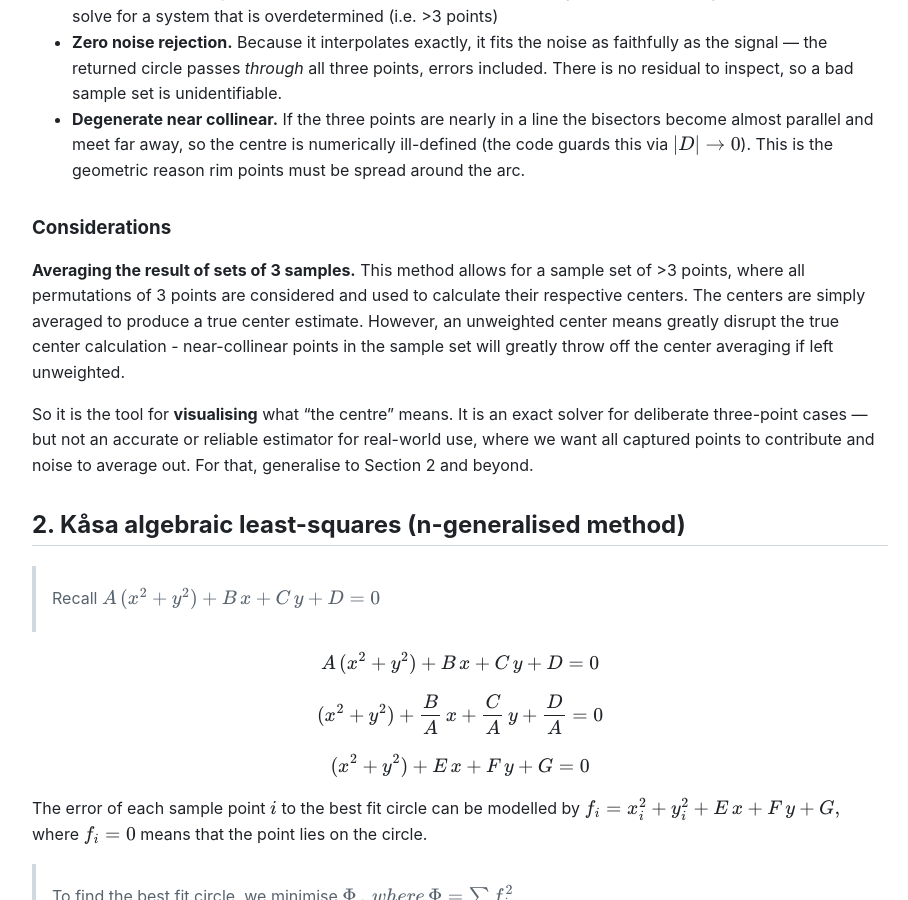
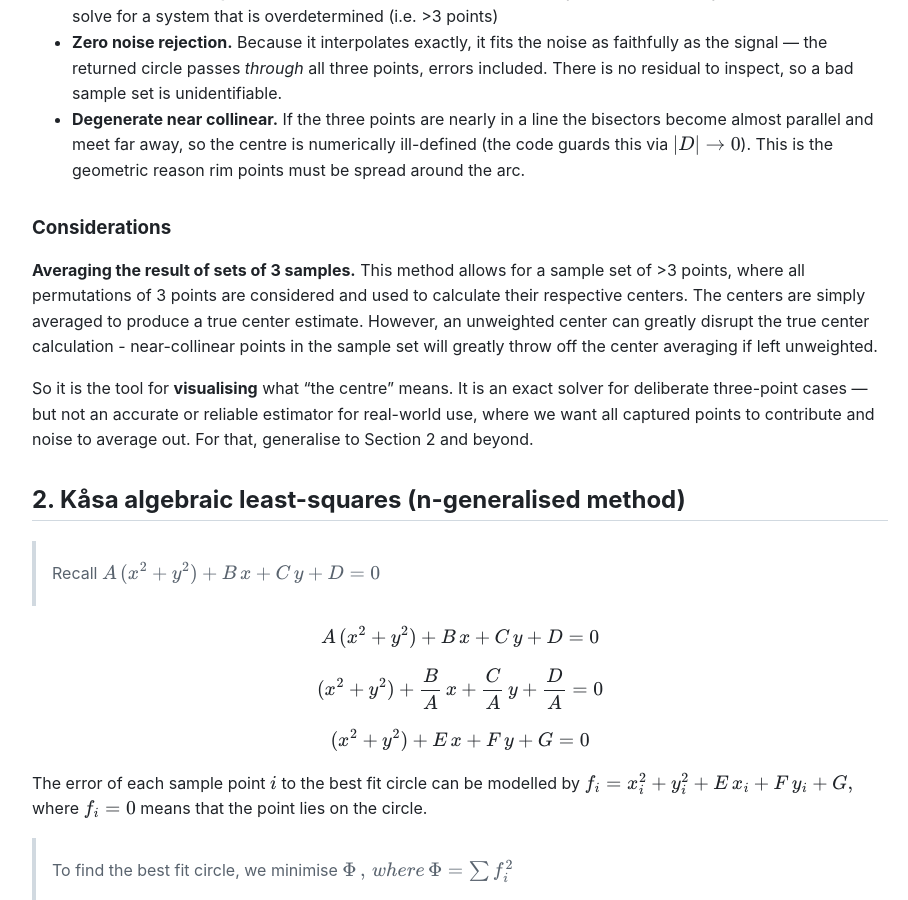
Before and after one commit to alexanderYaw/nanotec-controller, a Jekyll site: the page built from docs/developer-guide/ChuckCenterFindingAnalysis.md, in a window 1280 px wide and 900 px high, scrolled down 2807 px. Shown: the whole window, without its empty margins (180-1088 px from the left). Built offline with Jekyll 4.4.1, drawn with Linux system fonts in a browser that asks for light colours; some of the changed text lies outside the part shown.

Commit message:
Fix logical issues

```diff
--- a/docs/developer-guide/ChuckCenterFindingAnalysis.md
+++ b/docs/developer-guide/ChuckCenterFindingAnalysis.md
@@ -114,7 +114,7 @@ $R = \sqrt{(x_1 - a)^2 + (y_1 - b)^2}$.
   points must be spread around the arc.
 
 ### Considerations
-**Averaging the result of sets of 3 samples.** This method allows for a sample set of >3 points, where all permutations of 3 points are considered and used to calculate their respective centers. The centers are simply averaged to produce a true center estimate. However, an unweighted center means greatly disrupt the true center calculation - near-collinear points in the sample set will greatly throw off the center averaging if left unweighted.
+**Averaging the result of sets of 3 samples.** This method allows for a sample set of >3 points, where all permutations of 3 points are considered and used to calculate their respective centers. The centers are simply averaged to produce a true center estimate. However, an unweighted center can greatly disrupt the true center calculation - near-collinear points in the sample set will greatly throw off the center averaging if left unweighted.
 
 So it is the tool for **visualising** what "the centre" means. It is an exact solver for deliberate three-point cases — but not an accurate or reliable estimator for real-world use, where we want all captured points to contribute and noise to average out. For that, generalise to Section 2 and beyond.
 
@@ -134,7 +134,7 @@ $$
 (x^2 + y^2) + E\,x + F\,y + G = 0
 $$
 
-The error of each sample point $i$ to the best fit circle can be modelled by $f_i = x_i^2 + y_i^2 + E\,x + F\,y + G,$ where $f_i = 0$ means that the point lies on the circle.
+The error of each sample point $i$ to the best fit circle can be modelled by $f_i = x_i^2 + y_i^2 + E\,x_i + F\,y_i + G,$ where $f_i = 0$ means that the point lies on the circle.
 
 > To find the best fit circle, we minimise $\Phi \,,\, where\, \Phi = \sum f_i^2$
 
```
Also changed, not shown: other parts of docs/developer-guide/ChuckCenterFindingAnalysis.md (+7 -7 lines).
